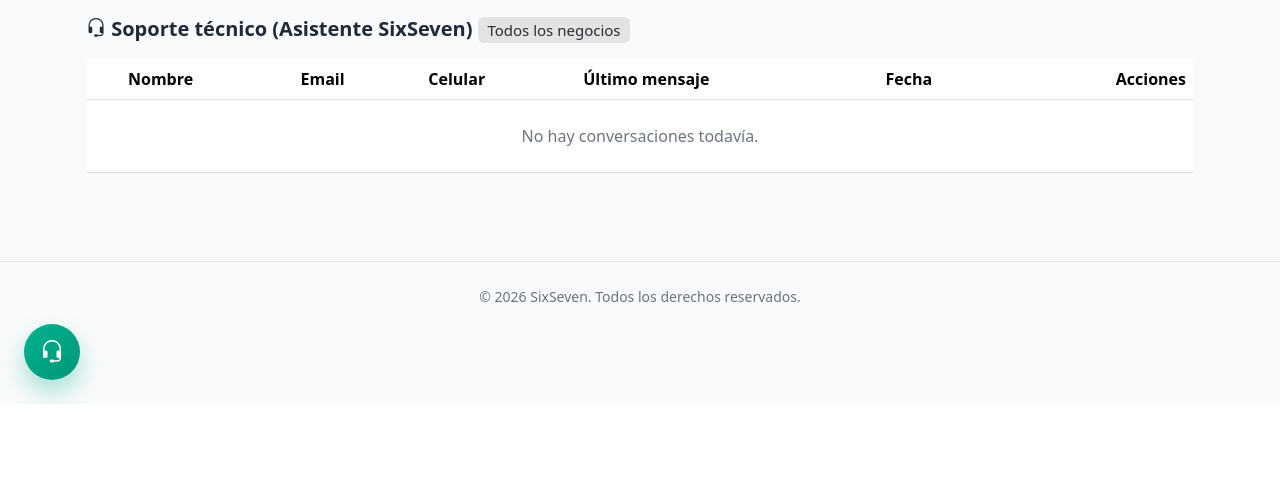
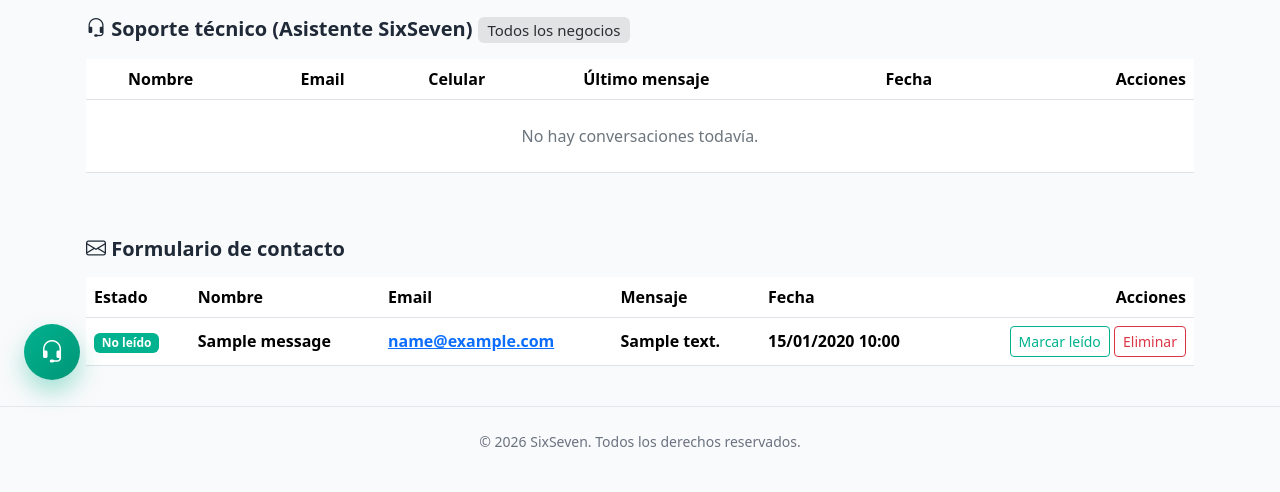
Before and after one commit to lordkindfyctyy/mi-nuevo-proyecto, a PHP site: page /mensajes.php in a window 1280 px wide; the page is wider, and only the part inside the window is pictured. Shown: the part 396-888 px from the top of that part. Before the commit the page ends 800 px from the top of that part, so only its background shows below. Run offline with PHP 8.4, Linux system fonts and the light colour scheme; the visitor is signed in with stand-in values (Sample User, id 1); tables that the repository leaves empty hold one stand-in row (values such as "Sample post").

Commit message:
Notificar por mail y mostrar el formulario de contacto solo a la cuenta admin
Los mensajes del formulario público (contact.php / "Acerca de") no
tienen tenant_id -- son contacto con la plataforma, no con un negocio
puntual -- así que se sacaron de la vista general de Mensajes cuando
se cerró la fuga de datos entre negocios. Ahora:

- contact_process.php avisa por mail a cada cuenta con
  is_support_admin=1 (hoy solo lodelalopetshop@gmail.com) apenas llega
  un mensaje nuevo, usando el mismo mailer SMTP ya configurado.
- mensajes.php vuelve a mostrar la sección "Formulario de contacto",
  pero solo para esa cuenta (mismo criterio que ya se usa para
  "Soporte técnico"); para cualquier otro negocio, sigue sin existir.
- Se recrea process/contact_message_process.php (marcar leído /
  eliminar) con el control de acceso correcto esta vez: solo la cuenta
  admin, y solo sobre mensajes con source='contact_form' (nunca sobre
  catalog_chat/live_chat de otro negocio).

Probado localmente: mensaje enviado desde el formulario público,
confirmado el intento de mail al admin en el log; visible en Mensajes
para la cuenta admin y ausente para un negocio nuevo; marcar
leído/eliminar funciona para el admin y queda bloqueado para
cualquier otro usuario.

Co-Authored-By: Claude Sonnet 5 <noreply@anthropic.com>

```diff
--- a/public/mensajes.php
+++ b/public/mensajes.php
@@ -16,6 +16,10 @@ $catalogConversations = ContactMessage::conversationsBySourceByToken('catalog_ch
 $supportConversations = $isSupportAdmin
     ? ContactMessage::conversationsBySource('live_chat')
     : ($currentUserEmail !== '' ? ContactMessage::conversationsBySource('live_chat', null, $currentUserEmail) : []);
+// El formulario de contacto público (contact.php) tampoco tiene tenant_id
+// — es contacto con la plataforma, no con un negocio puntual — así que
+// solo lo ve la cuenta de administrador de soporte.
+$contactMessages = $isSupportAdmin ? ContactMessage::allBySource('contact_form') : [];
 
 // catalog_chat conversations are keyed by an anonymous per-browser token (no
 // email is collected anymore), so the merchant identifies them by name/phone
@@ -94,4 +98,62 @@ function renderConversationsTable(array $conversations, string $source): void
 </h2>
 <?php renderConversationsTable($supportConversations, 'live_chat'); ?>
 
+<?php if ($isSupportAdmin): ?>
+<h2 class="h5 fw-semibold mb-3"><i class="bi bi-envelope"></i> Formulario de contacto</h2>
+<div class="table-responsive">
+    <table class="table align-middle">
+        <thead>
+            <tr>
+                <th>Estado</th>
+                <th>Nombre</th>
+                <th>Email</th>
+                <th>Mensaje</th>
+                <th>Fecha</th>
+                <th class="text-end">Acciones</th>
+            </tr>
+        </thead>
+        <tbody>
+            <?php foreach ($contactMessages as $msg): ?>
+                <tr class="<?= $msg['status'] === 'unread' ? 'fw-semibold' : '' ?>">
+                    <td>
+                        <?php if ($msg['status'] === 'unread'): ?>
+                            <span class="badge text-bg-primary">No leído</span>
+                        <?php else: ?>
+                            <span class="badge text-bg-secondary">Leído</span>
+                        <?php endif; ?>
+                    </td>
+                    <td><?= htmlspecialchars($msg['name']) ?></td>
+                    <td>
+                        <?php if (!empty($msg['email'])): ?>
+                            <a href="mailto:<?= htmlspecialchars($msg['email']) ?>"><?= htmlspecialchars($msg['email']) ?></a>
+                        <?php else: ?>
+                            <span class="text-secondary">—</span>
+                        <?php endif; ?>
+                    </td>
+                    <td style="max-width: 360px; white-space: pre-wrap;"><?= htmlspecialchars($msg['message']) ?></td>
+                    <td><?= htmlspecialchars(date('d/m/Y H:i', strtotime($msg['created_at']))) ?></td>
+                    <td class="text-end">
+                        <?php if ($msg['status'] === 'unread'): ?>
+                            <form method="POST" action="<?= BASE_URL ?>/process/contact_message_process.php" class="d-inline">
+                                <input type="hidden" name="action" value="mark_read">
+                                <input type="hidden" name="id" value="<?= (int) $msg['id'] ?>">
+                                <button type="submit" class="btn btn-sm btn-outline-primary">Marcar leído</button>
+                            </form>
+                        <?php endif; ?>
+                        <form method="POST" action="<?= BASE_URL ?>/process/contact_message_process.php" class="d-inline" onsubmit="return confirm('¿Eliminar este mensaje?');">
+                            <input type="hidden" name="action" value="delete">
+                            <input type="hidden" name="id" value="<?= (int) $msg['id'] ?>">
+                            <button type="submit" class="btn btn-sm btn-outline-danger">Eliminar</button>
+                        </form>
+                    </td>
+                </tr>
+            <?php endforeach; ?>
+            <?php if (!$contactMessages): ?>
+                <tr><td colspan="6" class="text-center text-secondary py-4">No hay mensajes recibidos todavía.</td></tr>
+            <?php endif; ?>
+        </tbody>
+    </table>
+</div>
+<?php endif; ?>
+
 <?php require_once __DIR__ . '/../includes/footer.php'; ?>
--- a/src/models/User.php
+++ b/src/models/User.php
@@ -62,6 +62,17 @@ class User
         return $row ?: null;
     }
 
+    /**
+     * The account(s) that see and answer every business's "Soporte
+     * técnico" thread and the public contact form (users.is_support_admin).
+     */
+    public static function allSupportAdmins(): array
+    {
+        $stmt = self::db()->query("SELECT * FROM users WHERE is_support_admin = 1 AND status = 'active'");
+
+        return $stmt->fetchAll();
+    }
+
     public static function allByTenant(int $tenantId): array
     {
         $stmt = self::db()->prepare('SELECT * FROM users WHERE tenant_id = :tenant_id ORDER BY name');
```
Also changed, not shown: public/process/contact_message_process.php (added, +41 -0 lines), public/process/contact_process.php (+13 -0 lines).
